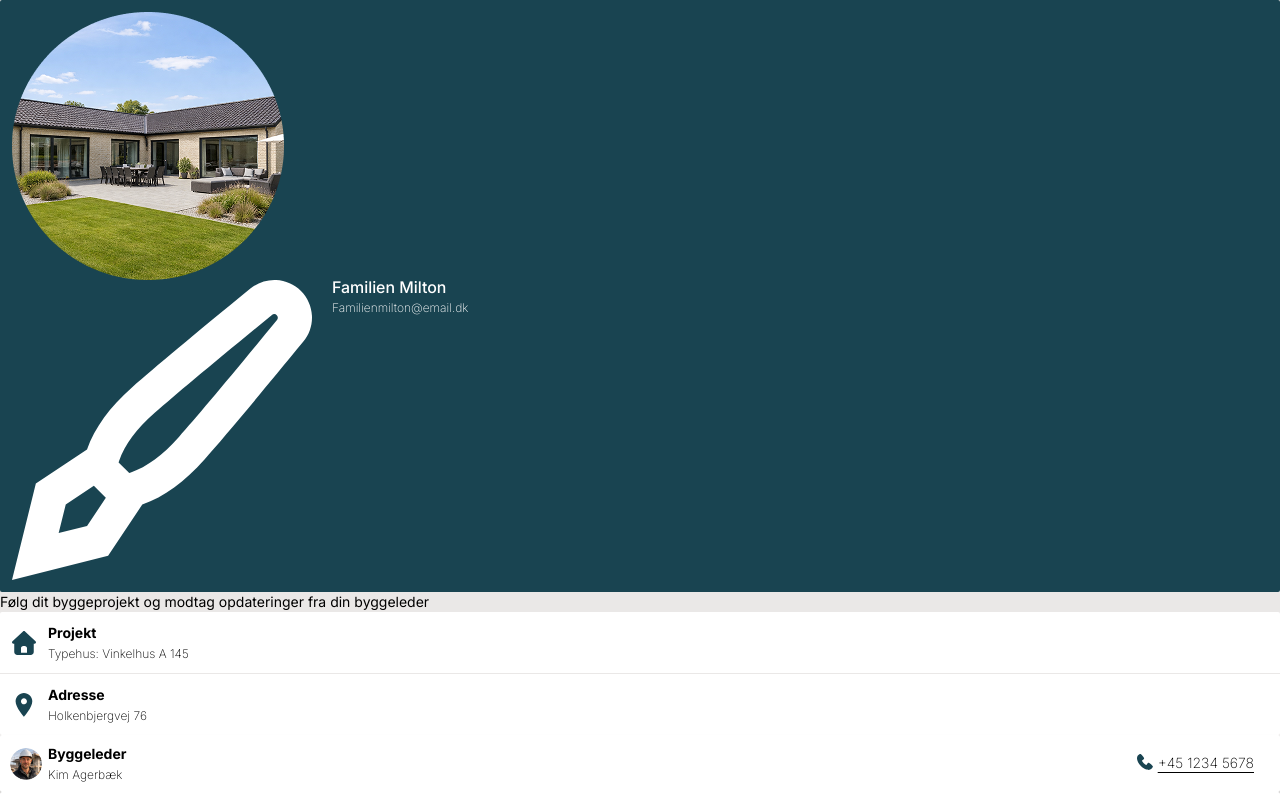
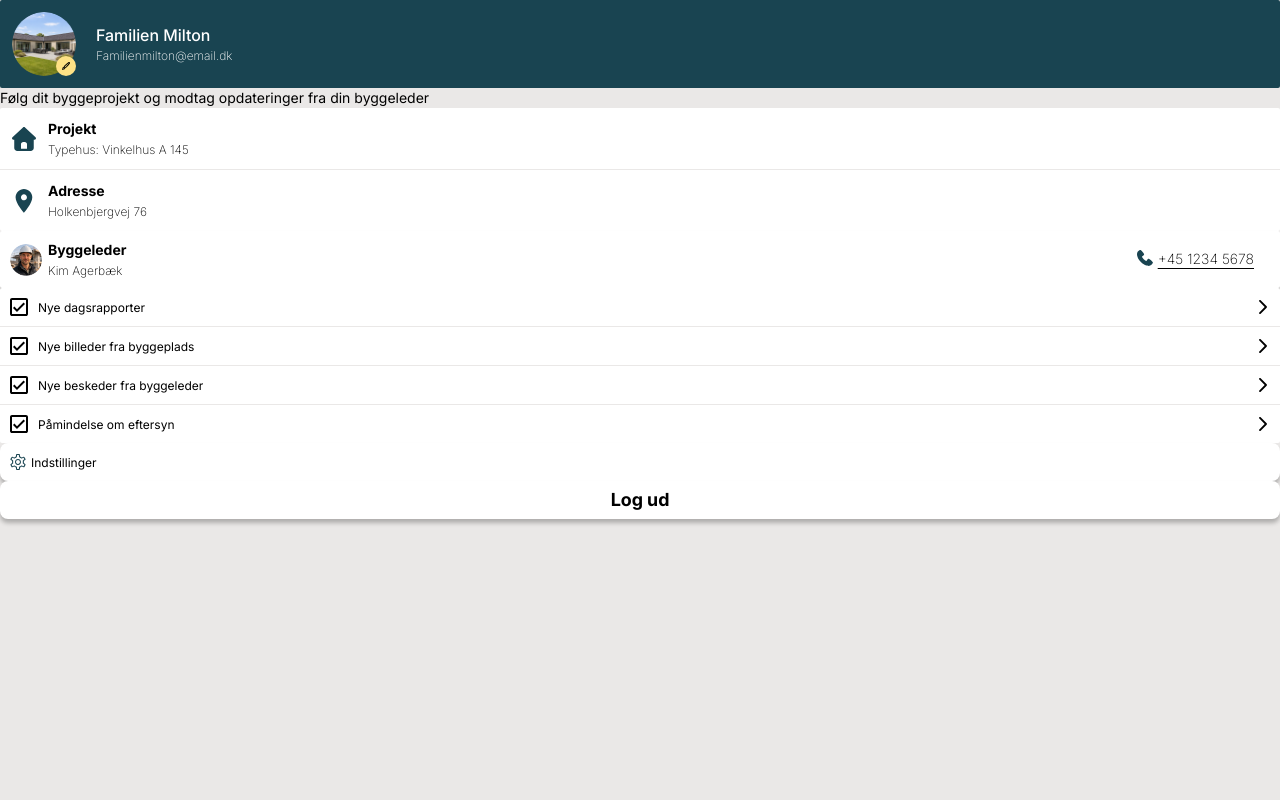
Before and after one commit to EgilVDW/pentia, a Vue app: page /profile in a window 1280 px wide. Shown: the top 800 px of the page. Built offline with nearby package versions, Linux system fonts and the light colour scheme; a web font is replaced by a local one.

Commit message:
fix ProfileCard styling

```diff
--- a/src/components/ProfileCard.vue
+++ b/src/components/ProfileCard.vue
@@ -28,19 +28,19 @@ defineProps({
   background-color: $color-primary;
   color: $color-surface;
 
-  &__avatar-button {
+  &__avatar {
     position: relative;
     flex-shrink: 0;
     width: 4rem;
     height: 4rem;
   }
 
-  &__avatar {
+  &__avatar-image {
     border-radius: 100%;
     object-fit: cover;
   }
 
-  &__edit-avatar {
+  &__avatar-edit-icon {
     position: absolute;
     right: 0;
     bottom: 0;
```
